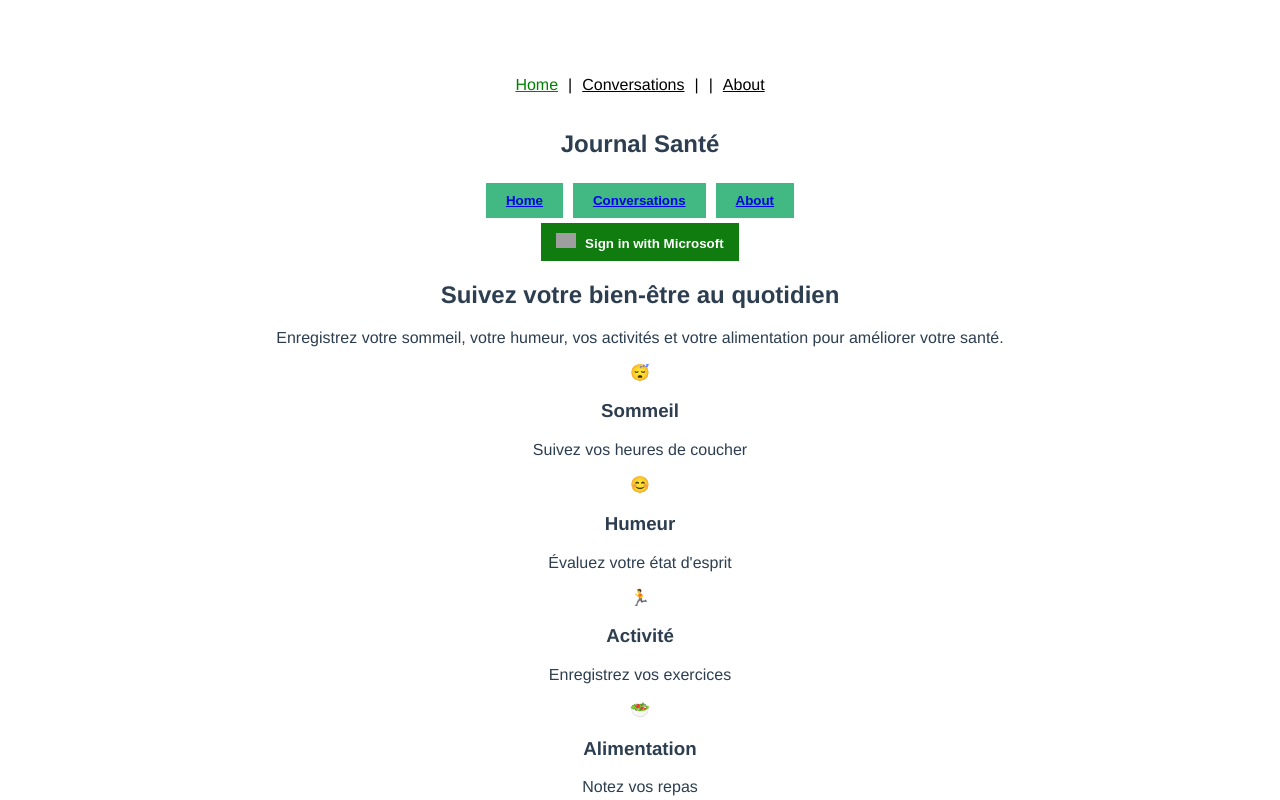
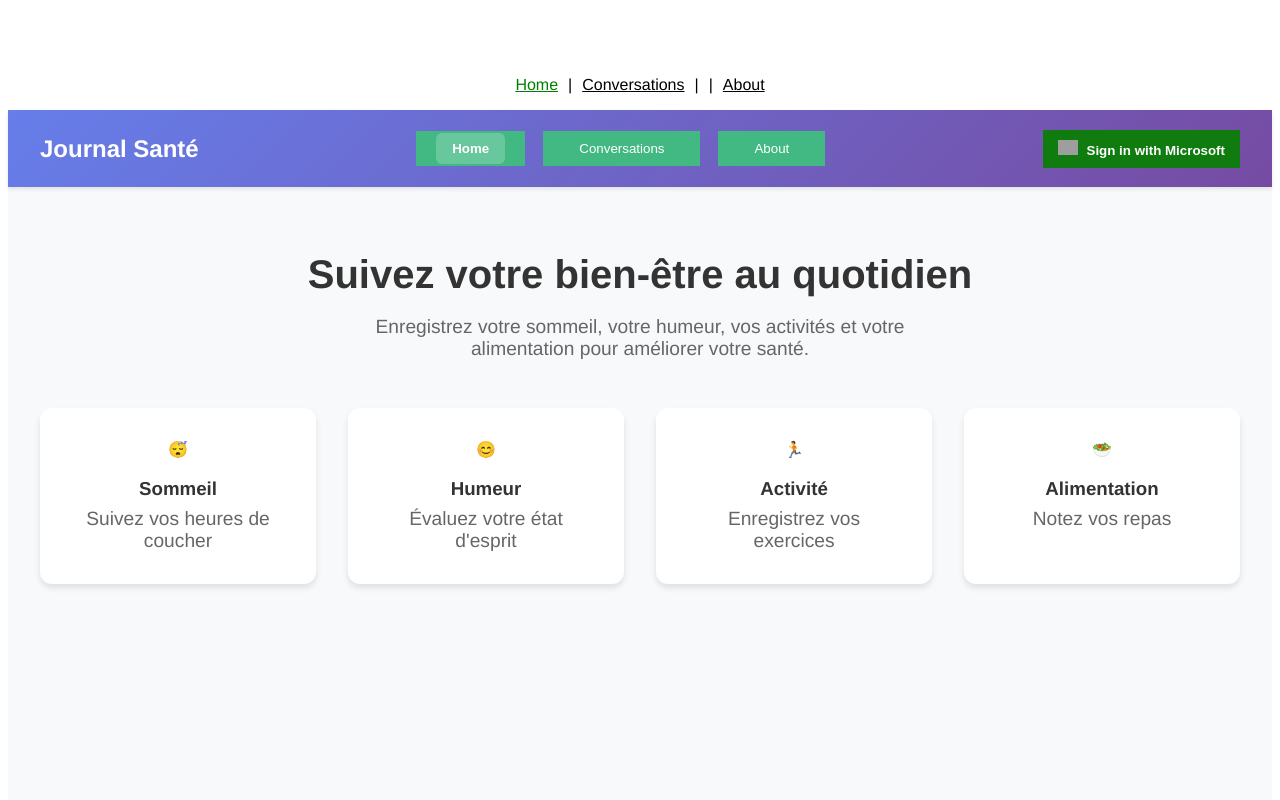
Before and after one commit to sarusman/PROJET_WEB-Journal-de-Sante-Personnel-et-Bien-etre, a Vue app: page / in a window 1280 px wide. Shown: the top 800 px of the page. Built offline with nearby package versions, Linux system fonts and the light colour scheme; grey boxes are pictures that could not be loaded.

Commit message:
ProjetVersion1.2 Add css

```diff
--- a/src/assets/HomePage.css
+++ b/src/assets/HomePage.css
@@ -0,0 +1,426 @@
+.page-container {
+  display: flex;
+  flex-direction: column;
+  min-height: 100vh;
+  background-color: #f8f9fa;
+}
+.header {
+  background: linear-gradient(135deg, #667eea 0%, #764ba2 100%);
+  color: white;
+  padding: 1rem 2rem;
+  box-shadow: 0 2px 4px rgba(0,0,0,0.1);
+}
+.nav-bar {
+  display: flex;
+  justify-content: space-between;
+  align-items: center;
+  max-width: 1200px;
+  margin: 0 auto;
+}
+
+.nav-left .app-title {
+  margin: 0;
+  font-size: 1.5rem;
+  font-weight: 600;
+}
+
+.nav-center {
+  display: flex;
+  align-items: center;
+  gap: 0.5rem;
+}
+
+.nav-right {
+  display: flex;
+  align-items: center;
+}
+
+.nav-link {
+  color: white;
+  text-decoration: none;
+  padding: 0.5rem 1rem;
+  border-radius: 6px;
+  transition: all 0.3s ease;
+  font-weight: 500;
+}
+
+.nav-link:hover {
+  background-color: rgba(255,255,255,0.1);
+  transform: translateY(-1px);
+}
+
+.nav-link.active {
+  background-color: rgba(255,255,255,0.2);
+  font-weight: 600;
+}
+
+/* Actions rapides en haut */
+.top-actions {
+  background: white;
+  padding: 1rem 2rem;
+  border-bottom: 1px solid #e9ecef;
+  box-shadow: 0 1px 3px rgba(0,0,0,0.1);
+}
+
+.action-buttons-top {
+  display: flex;
+  gap: 1rem;
+  max-width: 1200px;
+  margin: 0 auto;
+  flex-wrap: wrap;
+}
+
+.action-btn-top {
+  display: flex;
+  align-items: center;
+  gap: 0.5rem;
+  padding: 0.75rem 1.5rem;
+  border-radius: 8px;
+  font-weight: 500;
+  border: none;
+  cursor: pointer;
+  transition: all 0.3s ease;
+  box-shadow: 0 2px 4px rgba(0,0,0,0.1);
+}
+
+.action-btn-top:hover {
+  transform: translateY(-2px);
+  box-shadow: 0 4px 8px rgba(0,0,0,0.15);
+}
+
+.btn-icon {
+  font-size: 1.2rem;
+}
+
+.user-welcome {
+  background: linear-gradient(135deg, #667eea 0%, #764ba2 100%);
+  color: white;
+  text-align: center;
+  padding: 1.5rem;
+}
+
+.user-welcome h2 {
+  margin: 0 0 0.5rem 0;
+  font-size: 1.8rem;
+}
+
+.user-welcome p {
+  margin: 0;
+  font-size: 1.1rem;
+  opacity: 0.9;
+}
+
+.main-content {
+  flex: 1;
+  max-width: 1200px;
+  margin: 0 auto;
+  padding: 2rem;
+  width: 100%;
+}
+
+.welcome-section {
+  text-align: center;
+}
+
+.hero h2 {
+  font-size: 2.5rem;
+  color: #333;
+  margin-bottom: 1rem;
+}
+
+.hero p {
+  font-size: 1.2rem;
+  color: #666;
+  margin-bottom: 3rem;
+  max-width: 600px;
+  margin-left: auto;
+  margin-right: auto;
+}
+
+.features-grid {
+  display: grid;
+  grid-template-columns: repeat(auto-fit, minmax(250px, 1fr));
+  gap: 2rem;
+  margin-top: 3rem;
+}
+
+.feature-card {
+  background: white;
+  padding: 2rem;
+  border-radius: 12px;
+  box-shadow: 0 4px 6px rgba(0,0,0,0.1);
+  transition: transform 0.3s ease, box-shadow 0.3s ease;
+}
+
+.feature-card:hover {
+  transform: translateY(-5px);
+  box-shadow: 0 8px 15px rgba(0,0,0,0.15);
+}
+
+.feature-icon {
+  font-size: 3rem;
+  display: block;
+  margin-bottom: 1rem;
+}
+
+.feature-card h3 {
+  color: #333;
+  margin-bottom: 0.5rem;
+}
+
+.feature-card p {
+  color: #666;
+  margin: 0;
+}
+
+.dashboard {
+  display: grid;
+  gap: 2rem;
+}
+
+.today-summary, .recent-entries {
+  background: white;
+  padding: 2rem;
+  border-radius: 12px;
+  box-shadow: 0 2px 4px rgba(0,0,0,0.1);
+}
+
+.today-summary h3, .recent-entries h3 {
+  margin: 0 0 1.5rem 0;
+  color: #333;
+  font-size: 1.3rem;
+}
+
+.summary-cards {
+  display: grid;
+  grid-template-columns: repeat(auto-fit, minmax(200px, 1fr));
+  gap: 1rem;
+}
+
+.summary-card {
+  display: flex;
+  align-items: center;
+  gap: 1rem;
+  padding: 1rem;
+  background: #f8f9fa;
+  border-radius: 8px;
+  border-left: 4px solid #667eea;
+  transition: all 0.3s ease;
+}
+
+.summary-card:hover {
+  background: #e9ecef;
+  transform: translateX(5px);
+}
+
+.summary-icon {
+  font-size: 2rem;
+}
+
+.summary-content h4 {
+  margin: 0 0 0.25rem 0;
+  color: #333;
+  font-size: 1rem;
+}
+
+.summary-content p {
+  margin: 0;
+  color: #666;
+  font-size: 0.9rem;
+}
+
+.empty-state {
+  text-align: center;
+  padding: 2rem;
+  color: #666;
+}
+
+.empty-state p {
+  margin: 0;
+  font-style: italic;
+}
+
+.entries-list {
+  display: flex;
+  flex-direction: column;
+  gap: 1rem;
+}
+
+.entry-item {
+  padding: 1rem;
+  background: #f8f9fa;
+  border-radius: 8px;
+  border-left: 4px solid #28a745;
+}
+
+.entry-date {
+  font-weight: 600;
+  color: #333;
+  margin-bottom: 0.5rem;
+}
+
+.entry-summary {
+  display: flex;
+  gap: 1rem;
+  flex-wrap: wrap;
+}
+
+.entry-summary span {
+  background: white;
+  padding: 0.25rem 0.5rem;
+  border-radius: 4px;
+  font-size: 0.9rem;
+}
+
+/* Modal */
+.modal-overlay {
+  position: fixed;
+  top: 0;
+  left: 0;
+  right: 0;
+  bottom: 0;
+  background: rgba(0,0,0,0.5);
+  display: flex;
+  align-items: center;
+  justify-content: center;
+  z-index: 1000;
+}
+
+.modal-content {
+  background: white;
+  padding: 2rem;
+  border-radius: 12px;
+  width: 90%;
+  max-width: 500px;
+  max-height: 80vh;
+  overflow-y: auto;
+}
+
+.modal-content h3 {
+  margin: 0 0 1.5rem 0;
+  color: #333;
+}
+
+.form-group {
+  margin-bottom: 1.5rem;
+}
+
+.form-group label {
+  display: block;
+  margin-bottom: 0.5rem;
+  font-weight: 500;
+  color: #333;
+}
+
+.form-group input,
+.form-group textarea {
+  width: 100%;
+  padding: 0.75rem;
+  border: 1px solid #ddd;
+  border-radius: 6px;
+  font-size: 1rem;
+  transition: border-color 0.3s ease;
+}
+
+.form-group input:focus,
+.form-group textarea:focus {
+  outline: none;
+  border-color: #667eea;
+  box-shadow: 0 0 0 2px rgba(102, 126, 234, 0.1);
+}
+
+.form-group textarea {
+  resize: vertical;
+  min-height: 100px;
+}
+
+.modal-buttons {
+  display: flex;
+  gap: 1rem;
+  justify-content: flex-end;
+  margin-top: 2rem;
+}
+
+.btn-cancel,
+.btn-save {
+  padding: 0.75rem 1.5rem;
+  border: none;
+  border-radius: 6px;
+  font-weight: 500;
+  cursor: pointer;
+  transition: all 0.3s ease;
+}
+
+.btn-cancel {
+  background: #6c757d;
+  color: white;
+}
+
+.btn-cancel:hover {
+  background: #5a6268;
+}
+
+.btn-save {
+  background: #28a745;
+  color: white;
+}
+
+.btn-save:hover {
+  background: #218838;
+}
+
+/* Responsive */
+@media (max-width: 768px) {
+  .nav-bar {
+    flex-direction: column;
+    gap: 1rem;
+    text-align: center;
+  }
+
+  .nav-center {
+    order: 2;
+  }
+
+  .nav-right {
+    order: 1;
+  }
+
+  .top-actions {
+    padding: 1rem;
+  }
+
+  .action-buttons-top {
+    flex-direction: column;
+    align-items: stretch;
+  }
+
+  .main-content {
+    padding: 1rem;
+  }
+
+  .hero h2 {
+    font-size: 2rem;
+  }
+
+  .features-grid {
+    grid-template-columns: 1fr;
+  }
+
+  .summary-cards {
+    grid-template-columns: 1fr;
+  }
+
+  .entry-summary {
+    flex-direction: column;
+    gap: 0.5rem;
+  }
+
+  .modal-content {
+    margin: 1rem;
+    width: calc(100% - 2rem);
+  }
+
+  .modal-buttons {
+    flex-direction: column;
+  }
+}
```
